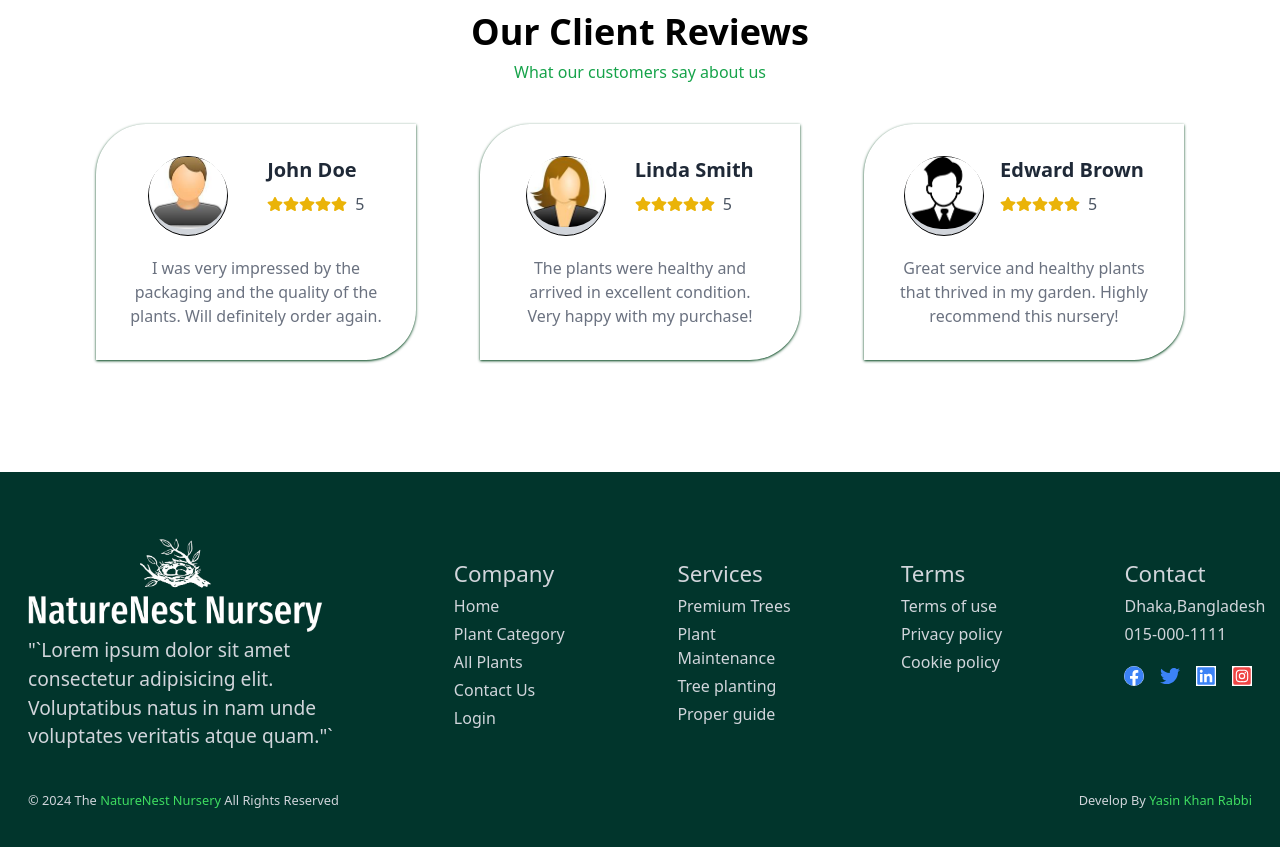
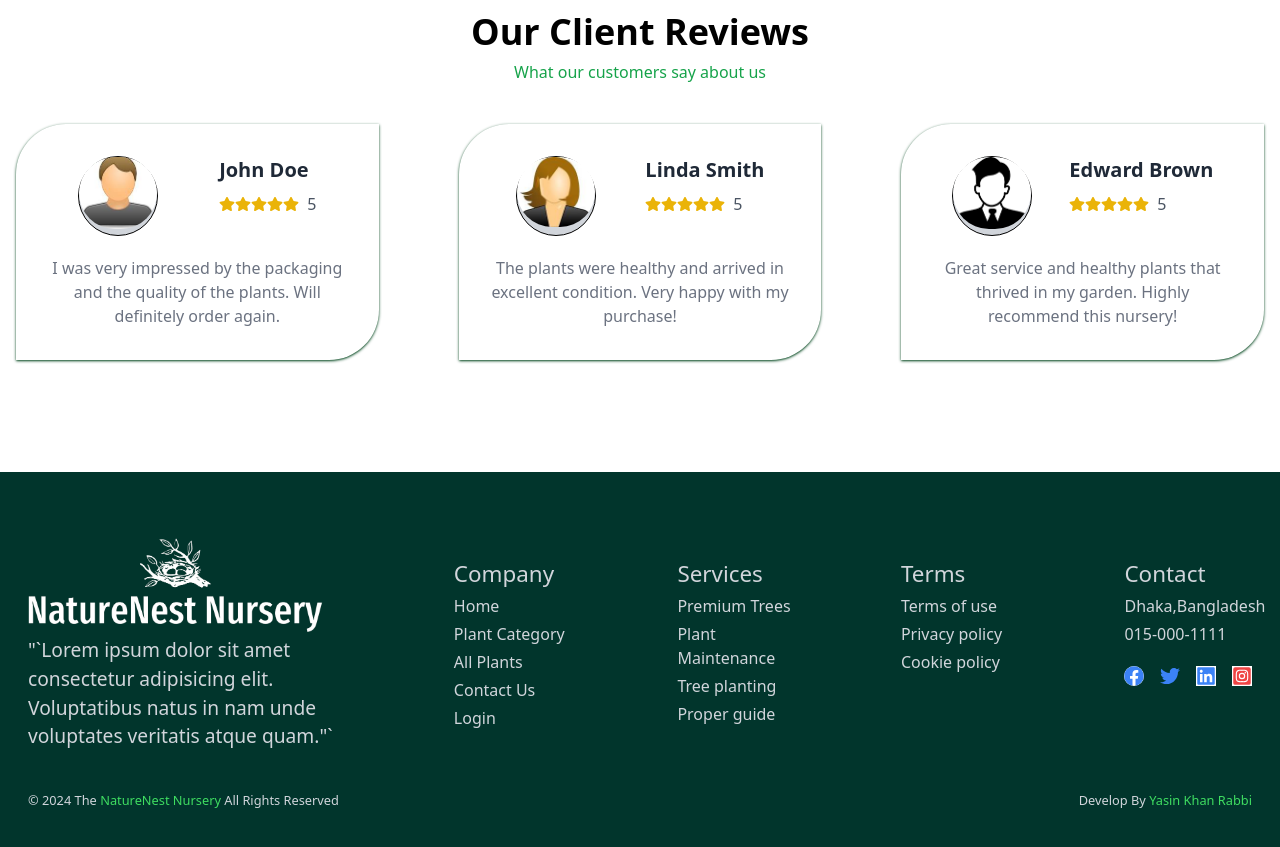
Before and after one commit to yasin2514/nest-nature-nursery-client, a React (Vite) app: page / in a window 1280 px wide. Shown: the part 900-1747 px from the top of the page. Built offline with nearby package versions, Linux system fonts and the light colour scheme; no server answers.

Commit message:
client reviews section added in the home section

```diff
--- a/src/pages/home/ClientReview.jsx
+++ b/src/pages/home/ClientReview.jsx
@@ -12,7 +12,7 @@
         title="What our customers say about us"
       />
 
-      <div className="mx-10 lg:mx-20 grid md:grid-cols-2 lg:grid-cols-3 gap-16 group">
+      <div className="w-full grid md:grid-cols-2 lg:grid-cols-3 gap-20 group">
         {/* client -1 */}
         <Client
           img={img1}
```
